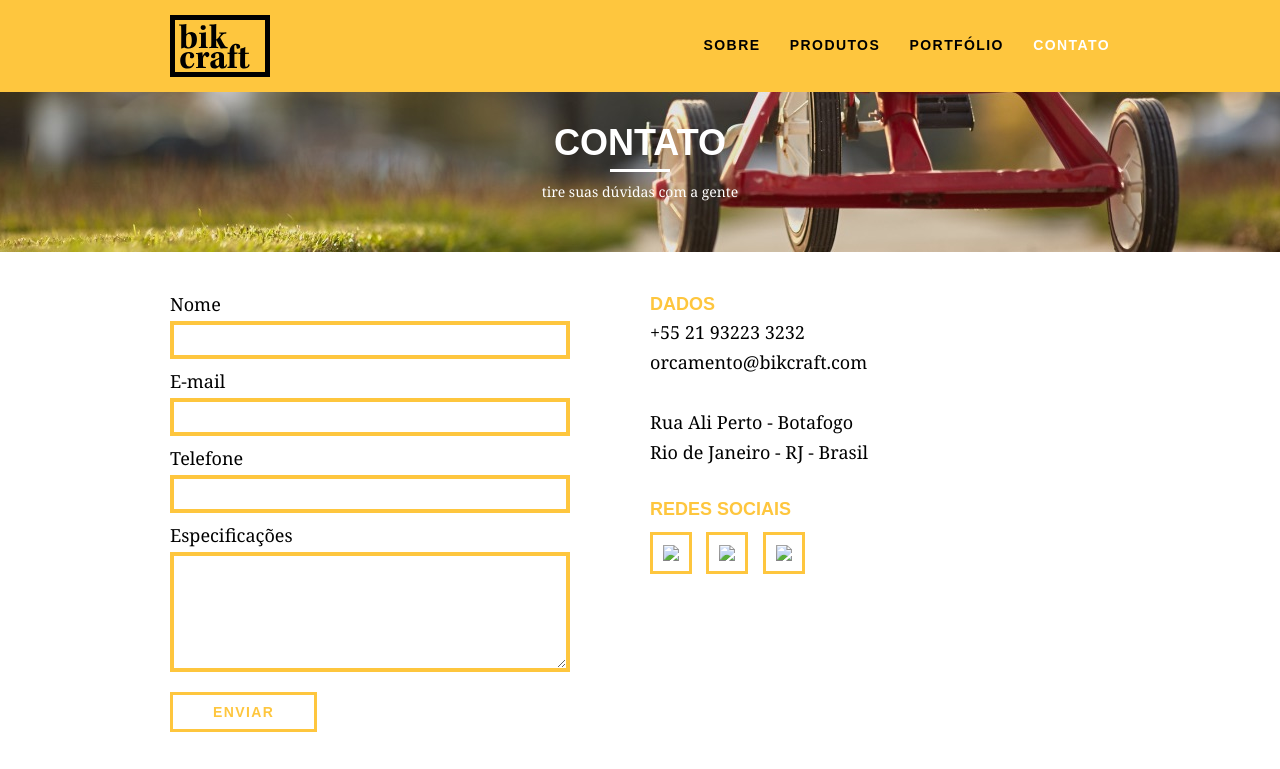
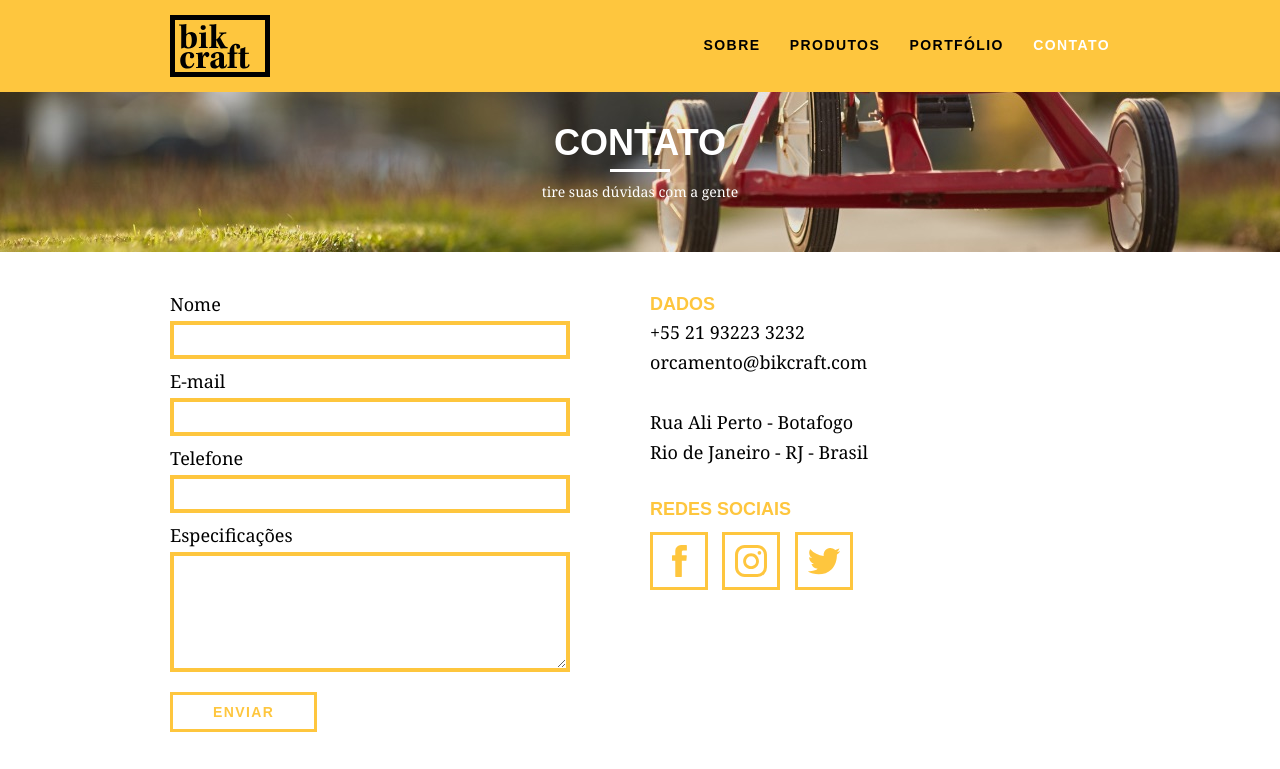
Before and after one commit to thiagosfelix/bikcraft, a plain HTML site: page contato.html in a window 1280 px wide. Shown: the top 769 px of the page. Drawn offline with Linux system fonts and the light colour scheme.

Commit message:
correct contato

```diff
--- a/contato.html
+++ b/contato.html
@@ -57,9 +57,9 @@
 				<span>Rio de Janeiro - RJ - Brasil</span>
 				<h3>Redes Sociais</h3>
 				<ul>
-					<li><a href="http://facebook.com" target="_blank"><img src="img/redes-sociais/facebook.svg"></a></li>
-					<li><a href="http://instagram.com" target="_blank"><img src="img/redes-sociais/instagram.svg"></a></li>
-					<li><a href="http://twitter.com" target="_blank"><img src="img/redes-sociais/twitter.svg"></a></li>
+					<li><a href="http://facebook.com" target="_blank"><img src="facebook.svg"></a></li>
+					<li><a href="http://instagram.com" target="_blank"><img src="instagram.svg"></a></li>
+					<li><a href="http://twitter.com" target="_blank"><img src="twitter.svg"></a></li>
 				</ul>
 			</div>
 		</section>
```
